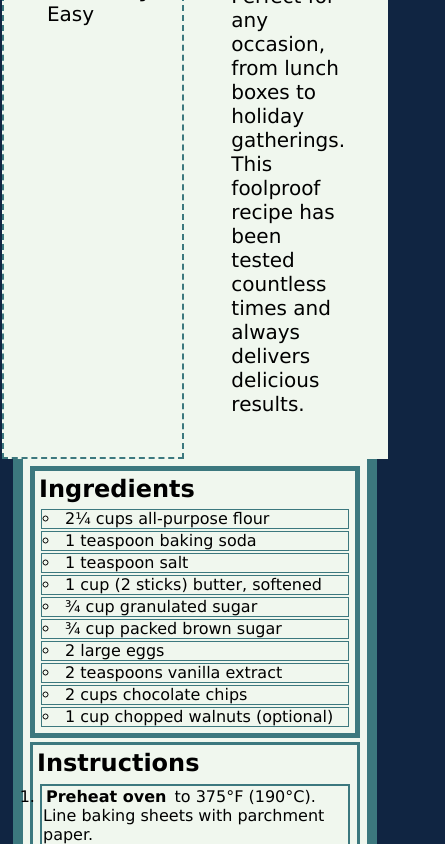
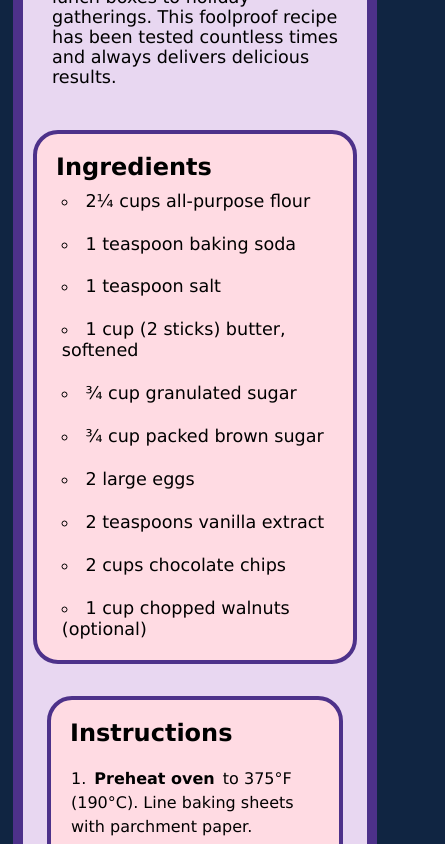
Before and after one commit to leeevelyn/leeevelyn.github.io, a plain HTML site: page asst_1_recipe/index.html in a window 390 px wide. Shown: the part 940-1784 px from the top of the page, 445 px wide, since content can reach past the window. Drawn offline with Linux system fonts and the light colour scheme.

Commit message:
changed html name to index. Made things responsive, vaguely cute

```diff
--- a/asst_1_recipe/asst_1_style.css
+++ b/asst_1_recipe/asst_1_style.css
@@ -1,6 +1,3 @@
-/* INTENTIONALLY UGLY STARTER STYLES */
-/* These styles are very, very ugly. */
-/* Time to make them attractive, legible, and usable */
 
 .page-layout {
     display: grid;
@@ -9,9 +6,12 @@
     "meta desc"
     "ingredients ingredients"
     "instructions instructions"
-    "footer footer";
+    "footer .";
     grid-template-columns: 1fr;
     grid-template-rows: 7% 30% 1fr 1fr 7%;
+    max-width: 1200px;
+   /* min-height: 100vh;
+    min-width: none;  KEEP?? */
 }
 
 body {
@@ -22,8 +22,9 @@ body {
 }
 
 .recipe-container {
-    background-color: #F0F7EE;
-    border: 10px solid #3C787E;
+    background-color: #E8D7F1;
+    border: 10px solid #4D318A;
+    border-radius: 25px;
     margin: 10px;
     padding: 5px;
     display: flex;
@@ -32,102 +33,209 @@ body {
 
 .recipe-header {
     grid-area: header;
-    background-color: #F0F7EE;
-    grid-template-columns: 1fr, 1fr;
-    /*
+    background-color: #E8D7F1;
+    grid-template-columns: 1fr 1fr;
+}
+
+.recipe-header-flex {
+    display: flex;
     align-items: center;
-    flex-direction: column-reverse; */
-
+    flex-direction: column-reverse;
 }
 
 .recipe-image {
-    width: 400px;
-    height: auto;
-    border: 5px solid #3C787E;
+    max-width: 100%;
+    max-height: 600px;
+    border: 5px solid #4D318A;
+    border-radius: 25px;
     display: flex;
     flex-direction: column;
-    align-content: center;
+    margin-top: 2rem;
+    margin-bottom: 1rem;
 }
 
 .recipe-title {
     color: black;
-    font-size: 40px;
+    font-family: 'Brush Script MT';
+    font-size: 5rem;
+    text-align: center;
 }
 
 .description-and-meta {
     display: flex;
     flex-direction: row;
+    flex-wrap: wrap;
     justify-content: center;
 }
 
 .recipe-meta {
     grid-area: meta;
-    background-color: #F0F7EE;
-    border: 2px dashed #3C787E;
-    min-width: 30%;
-    padding: 2em;
-    font-size: 20px;
-    /*
-    flex-direction: column-reverse;
-    justify-content: center; */
+    grid-template-rows: max-content;
+    background-color: #FFDBE3;
+    border: 2px dashed #4D318A;
+    border-radius: 25px;
+    padding: 1em;
+    font-size: 1.3rem;
+    max-height: fit-content;
+    margin-top: 2rem;
+    line-height: 120%;
 }
-/*
+
 .meta-item {
-    display: flex;
-    flex-direction: column;
+    max-width: 300px;
 }
-*/
 .recipe-description {
     grid-area: desc;
-    background-color:#F0F7EE;
-    font-size: 20px;
+    background-color:#E8D7F1;
+    font-size: 1.3rem;
     color: black;
-    padding: 2em;
-    font-size: 20px;
+    padding: 2rem;
+    max-width: 600px;;
+    align-self: center;
 }
 
 .ingredients-section {
     grid-area: ingredients;
-    background-color: #F0F7EE;
-    border: 5px solid #3C787E;
-    /*
-    flex-direction: column;
-    flex-wrap: wrap;*/
+    background-color: #FFDBE3;
+    border: .3rem solid #4D318A;
+    border-radius: 25px;
+    max-width: 1200px;
+    justify-self: center;
+    min-width: 5%;
+    margin-bottom: 2rem;
+    margin-top: 1rem;
 }
 
+.ingredients-title {
+    padding-top: 1rem;
+    padding-left: 1rem;
+    font-size: 1.5rem;
+}
 .ingredients-list {
     list-style-position: inside;
     list-style-type: circle;
-    line-height: 100%;
+    line-height: 90%;
+    display: grid;
+    grid-template-columns: 1fr 1fr;
 }
 
 .ingredients-list li {
-    background-color: #F0F7EE;
-    border: 1px solid #3C787E;
-    margin: 2px;
-    padding: 1px;
+    background-color: #FFDBE3;
+    font-size: 1.1rem;
+    margin: .3rem;
+    padding-left: 1rem;
+    padding-right: 1rem;
+    padding-bottom: .7rem;
+    line-height: 120%;
+
 }
 
 .instructions-section {
     grid-area: instructions;
-    background-color: #F0F7EE;
-    border: 3px solid #3C787E;
+    background-color: #FFDBE3;
+    border: .3rem solid #4D318A;
+    border-radius: 25px;
+    max-width: 1200px;
+    justify-self: center;
+    grid-column: span 2;
+    margin: 1rem;
 }
 
+.instructions-title {
+    padding-top: 1rem;
+    padding-left: 1rem;
+    font-size: 1.5rem;
+}
+
+.instructions-list {
+    list-style-position: inside;
+    line-height: 1.5rem;
+    display: flex;
+    flex-direction: column;
+    padding: .7rem;
+}
+
+
 .instruction-step {
-    background-color: #F0F7EE;
-    border: 2px solid #3C787E;
-    margin: 3px;
+    border-radius: 5px;
+    margin: .3rem;
 }
 
 .recipe-footer {
     grid-area: footer;
-    background-color: #F0F7EE;
-    text-align: right;
-    font-size: 6px;
+    background-color: #E8D7F1;
+    display: grid;
+    justify-self: center;
+    text-align: center;
+    font-size: 1rem;
+    margin-top: 1rem;
 }
 
 * {
     margin: 2px;
     padding: 1px;
 }
+/* MEDIA QUERY */
+@media (max-width: 48rem) {
+    .page-layout {
+        display: grid;
+        grid-template-areas:
+        "header"
+        "meta"
+        "desc"
+        "ingredients"
+        "instructions"
+        "footer";
+        grid-template-columns: 1fr;
+        padding: 2px;
+    }
+
+    .recipe-container {
+        background-color: ;
+        border: 10px solid #4D318A;
+        border-radius: 25px;
+        margin: 10px;
+        padding: 5px;
+        display: flex;
+        flex-direction: column;
+    }
+
+    .recipe-title {
+        color: black;
+        font-family: 'Brush Script MT';
+        font-size: 3.5rem;
+        text-align: center;
+    }
+
+    .ingredients-list {
+        list-style-position: inside;
+        list-style-type: circle;
+        line-height: 90%;
+        display: grid;
+        grid-template-columns: 1fr;
+    }
+
+    .recipe-meta {
+        grid-area: meta;
+        grid-template-rows: max-content;
+        background-color: #FFDBE3;
+        border: 2px dashed #4D318A;
+        border-radius: 25px;
+        padding: 1em;
+        font-size: 1.1rem;
+        max-height: fit-content;
+        margin-top: 2rem;
+        line-height: 120%
+    }
+
+    .recipe-description {
+        grid-area: desc;
+        background-color:#E8D7F1;
+        font-size: 1.1rem;
+        color: black;
+        padding: 1rem;
+        max-width: 600px;
+        align-self: center;
+    }
+
+}
--- a/asst_1_recipe/asst_1.html
+++ b/asst_1_recipe/index.html
@@ -9,7 +9,7 @@
 <body>
     <div class="recipe-container">
         <!-- Recipe Header Section -->
-        <header class="recipe-header">
+        <header class="recipe-header recipe-header-flex">
             <h1 class="recipe-title">Classic Chocolate Chip Cookies</h1>
             <img src="https://www.allrecipes.com/thmb/6nqNtp49mWLyPt-sX9dbRvcbkgc=/1500x0/filters:no_upscale():max_bytes(150000):strip_icc()/6711176-the-perfect-chocolate-chip-cookie-Ella-Marie-4x3-1-8da322d8da584ea090bdcf9cac95e8ab.jpg"
                  alt="Golden brown chocolate chip cookies on a cooling rack"
@@ -42,8 +42,9 @@
         </div>
 
         <!-- Ingredients Section -->
+        <div>
             <section class="ingredients-section">
-            <h2>Ingredients</h2>
+                <h2 class="ingredients-title">Ingredients</h2>
                 <ul class="ingredients-list">
                     <li>2¼ cups all-purpose flour</li>
                     <li>1 teaspoon baking soda</li>
@@ -60,7 +61,7 @@
 
             <!-- Instructions Section -->
             <section class="instructions-section">
-            <h2>Instructions</h2>
+                <h2 class="instructions-title">Instructions</h2>
                 <ol class="instructions-list">
                     <li class="instruction-step">
                         <strong>Preheat oven</strong> to 375°F (190°C). Line baking sheets with parchment paper.
@@ -88,11 +89,11 @@
                     </li>
                 </ol>
             </section>
-
+        </div>
         <!-- Recipe Footer -->
         <footer class="recipe-footer">
             <p>Recipe adapted from traditional family cookbook | Nutritional info: ~150 calories per cookie</p>
-            <p>Tags: dessert, baking, cookies, chocolate, family-friendly</p>
+            <p class="tags">Tags: dessert, baking, cookies, chocolate, family-friendly</p>
         </footer>
     </div>
 
```
Also changed, not shown: 1 other file. Lines whose indentation alone changed are shown as unchanged.
